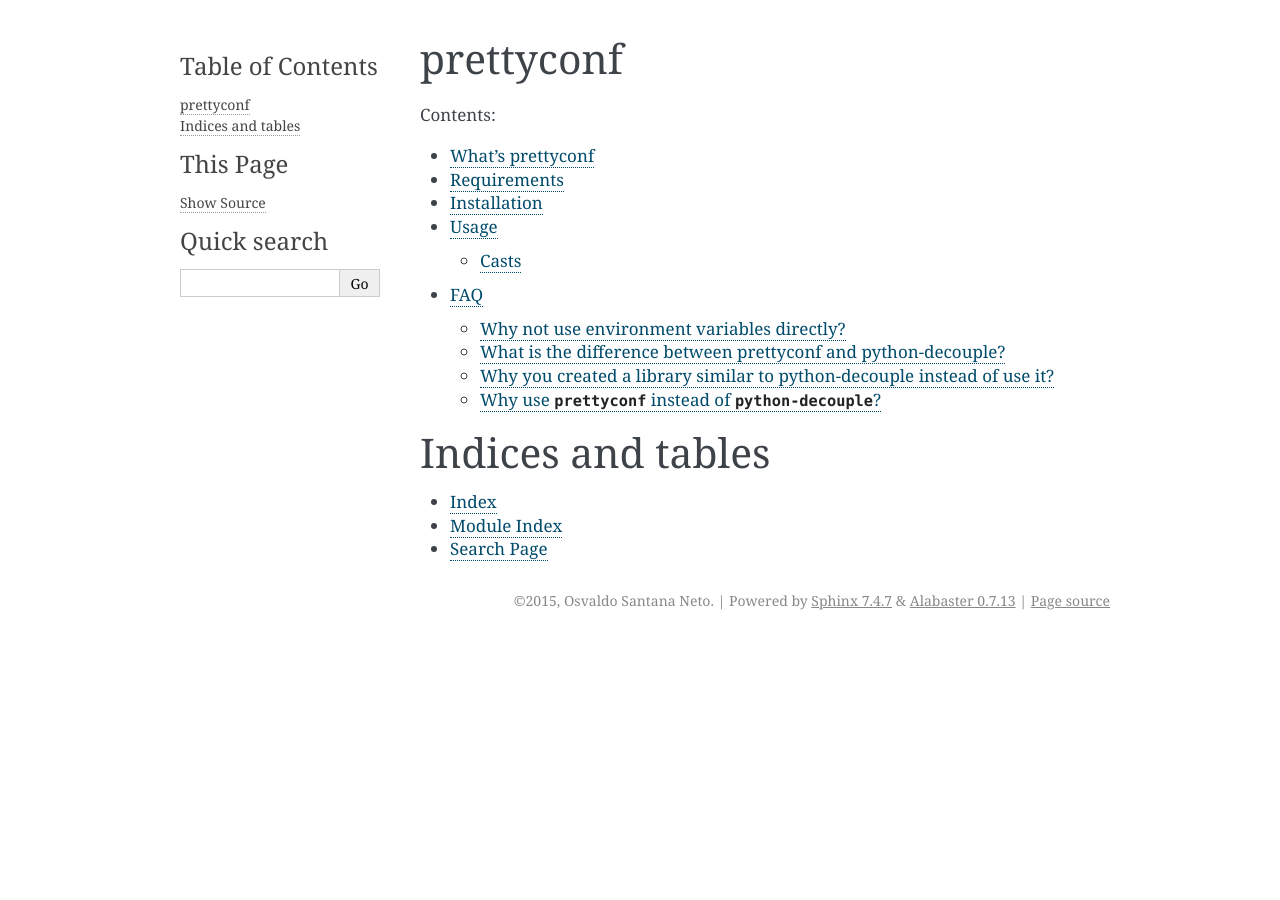
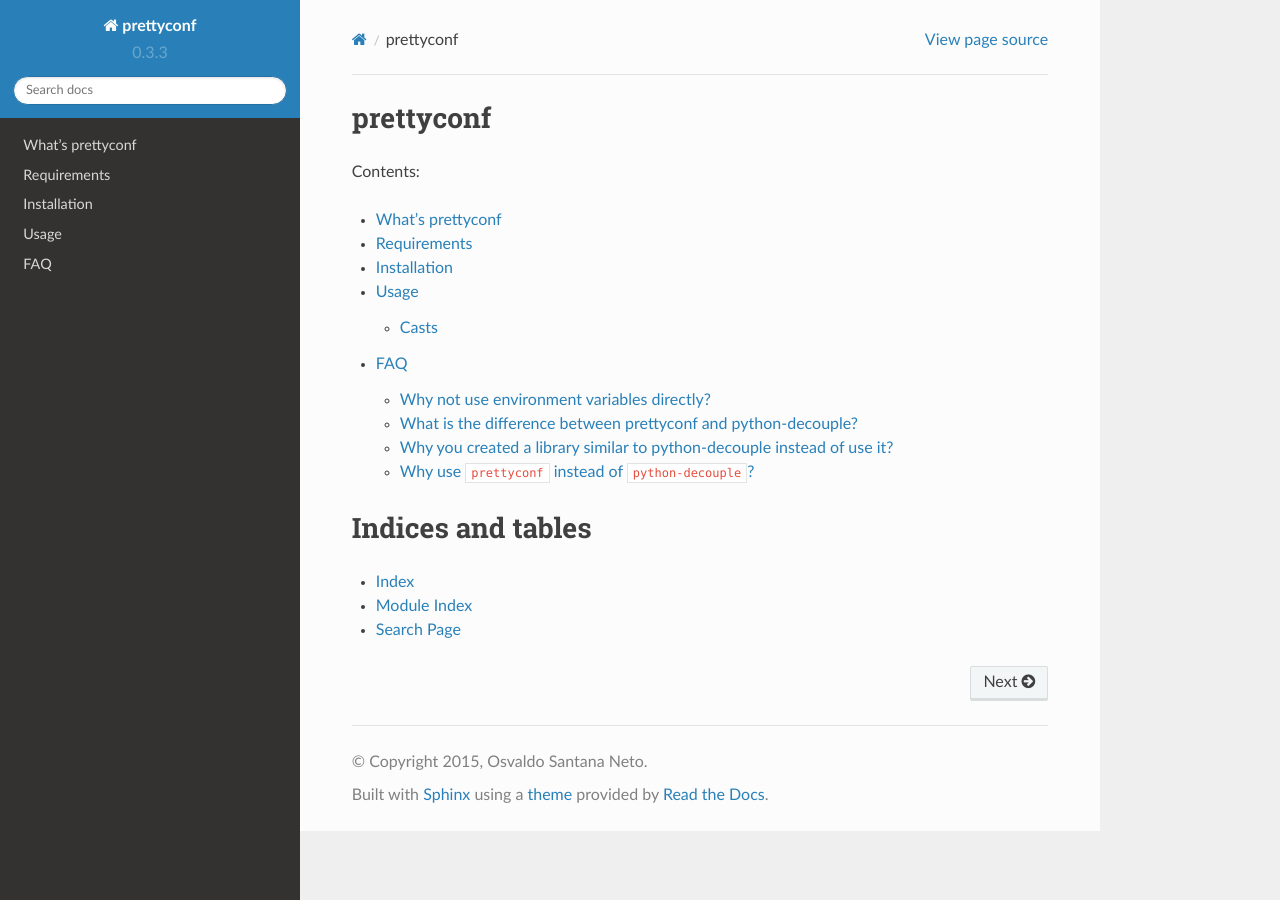
Before and after one commit to osantana/prettyconf, a Sphinx documentation site: the page built from docs/source/index.rst, in a window 1280 px wide. Built offline with Sphinx 7.4.7 and the Read the Docs theme 2.0.0, drawn with Linux system fonts in a browser that asks for light colours; some of the changed lines change nothing that is shown.

Commit message:
Change docs theme and fix release number discovery

```diff
--- a/docs/source/conf.py
+++ b/docs/source/conf.py
@@ -15,6 +15,9 @@
 import sys
 import os
 import shlex
+import re
+
+import sphinx_rtd_theme
 
 # If extensions (or modules to document with autodoc) are in another directory,
 # add these directories to sys.path here. If the directory is relative to the
@@ -54,10 +57,16 @@
 # |version| and |release|, also used in various other places throughout the
 # built documents.
 #
-# The short X.Y version.
-version = '0.3.3'
+_here = os.path.abspath(os.path.dirname(__file__))
+version = '0.0.0'
+with open(os.path.join(_here, "../..", "CHANGES.txt")) as changes:
+    for line in changes:
+        version = line.strip()
+        if re.search('^[0-9]+\.[0-9]+(\.[0-9]+)?$', version):
+            break
+
 # The full version, including alpha/beta/rc tags.
-release = '0.3.3'
+release = version
 
 # The language for content autogenerated by Sphinx. Refer to documentation
 # for a list of supported languages.
@@ -108,7 +117,8 @@
 
 # The theme to use for HTML and HTML Help pages.  See the documentation for
 # a list of builtin themes.
-html_theme = 'alabaster'
+html_theme = "sphinx_rtd_theme"
+html_theme_path = [sphinx_rtd_theme.get_html_theme_path()]
 
 # Theme options are theme-specific and customize the look and feel of a theme
 # further.  For a list of options available for each theme, see the
--- a/requirements-local.txt
+++ b/requirements-local.txt
@@ -1 +1,2 @@
 Sphinx==1.3.1
+sphinx-rtd-theme==0.1.8
```
Also changed, not shown: 1 other file.
